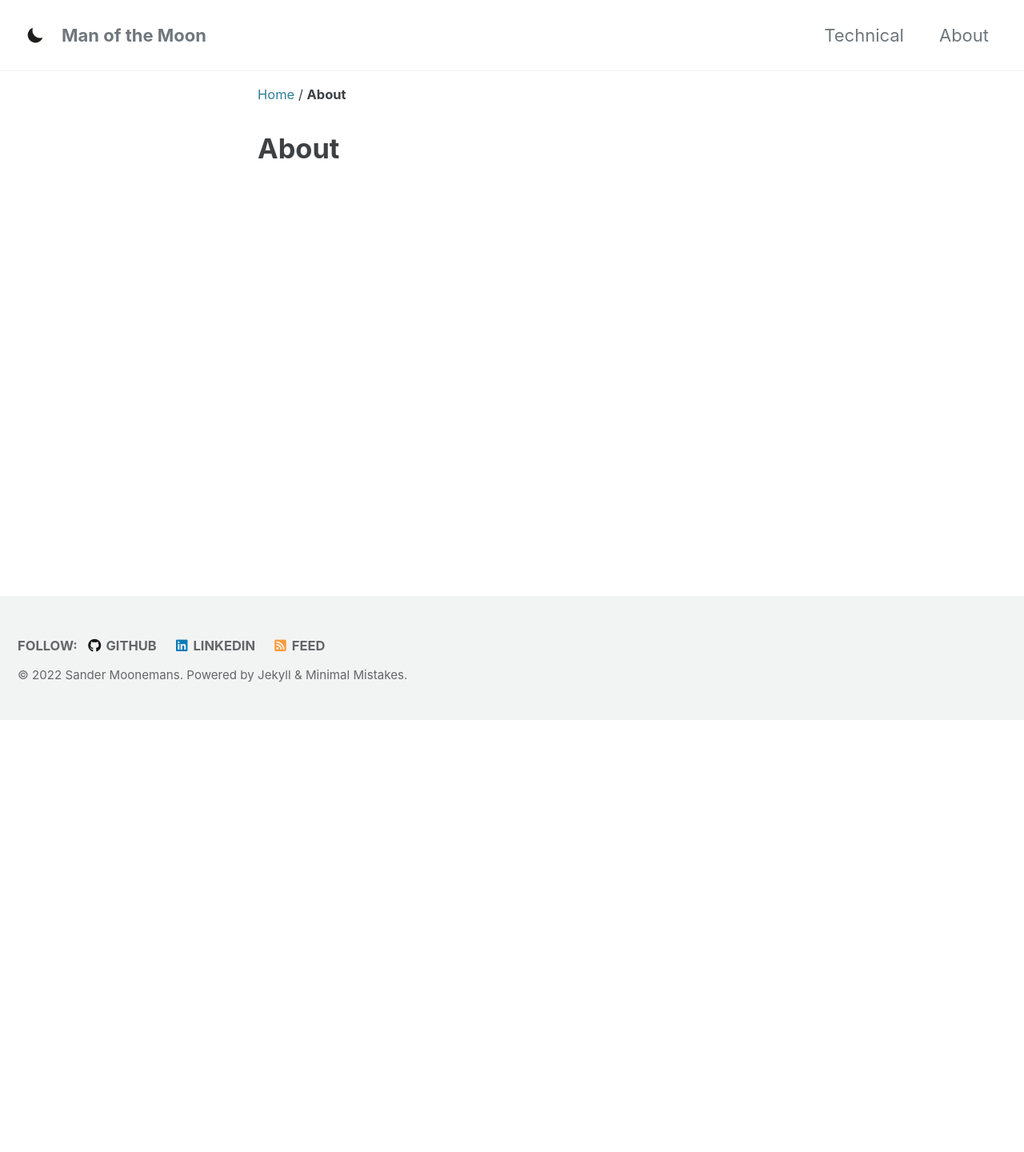
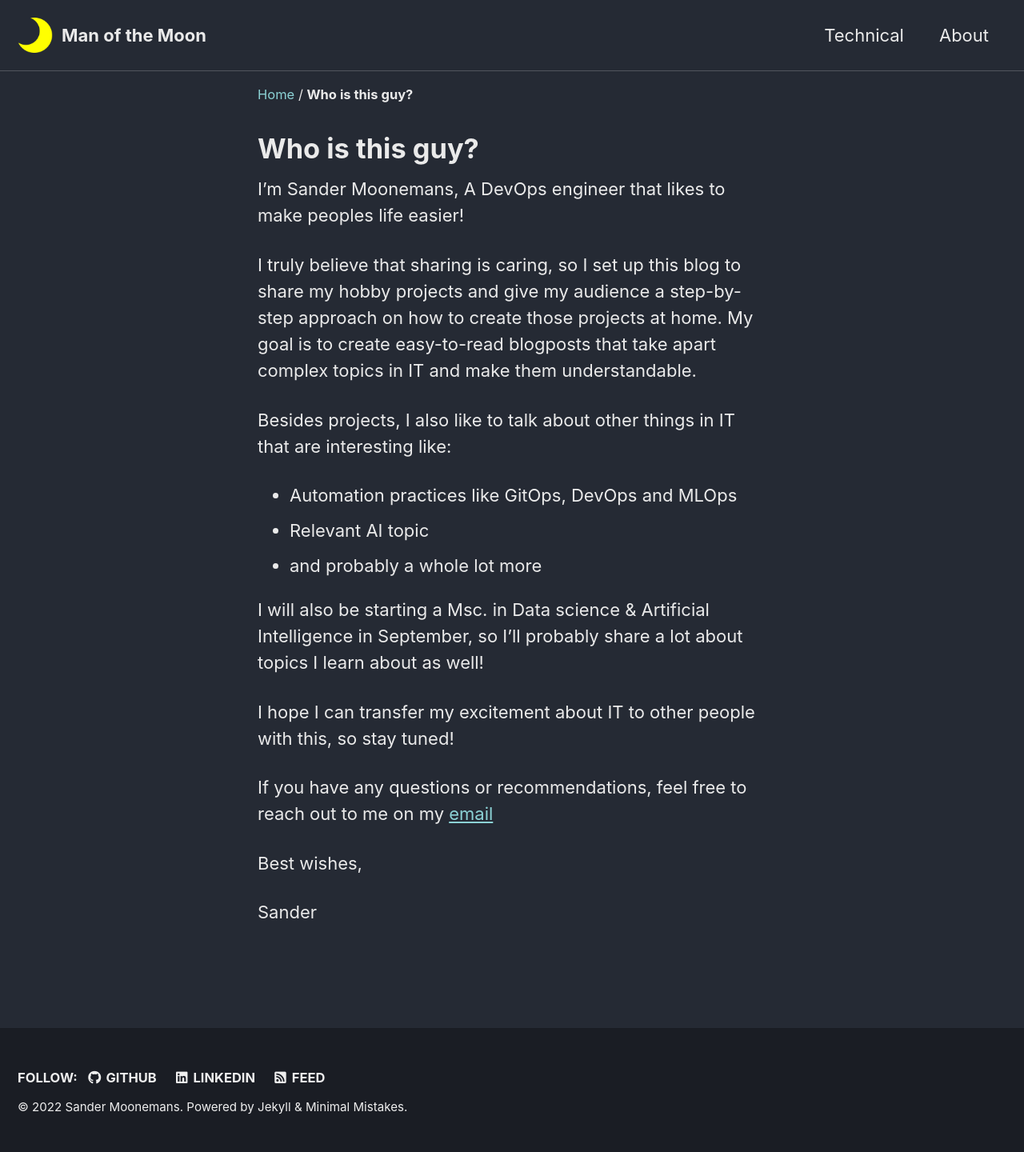
Before and after one commit to SanderMoon/jekyll-blog, a Jekyll site: the page built from _pages/about.md, in a window 1280 px wide. Shown: the whole page at 80% size. Built offline with Jekyll 4.4.1, drawn with Linux system fonts in a browser that asks for light colours; cached includes are drawn as plain includes; before the commit the page ends 900 px from its top, so only the background shows below that.

Commit message:
added about page and changed theme

```diff
--- a/_config.yml
+++ b/_config.yml
@@ -12,7 +12,7 @@
 
 # theme                  : "minimal-mistakes-jekyll"
 # remote_theme           : "mmistakes/minimal-mistakes"
-minimal_mistakes_skin    : "default" # "air", "aqua", "contrast", "dark", "dirt", "neon", "mint", "plum", "sunrise"
+minimal_mistakes_skin    : "dark" # "air", "aqua", "contrast", "dark", "dirt", "neon", "mint", "plum", "sunrise"
 
 # Site Settings
 locale                   : "en-US"
@@ -25,7 +25,7 @@ url                      : https://manofthemoon.nl
 baseurl                  : # the subpath of your site, e.g. "/blog"
 repository               : # GitHub username/repo-name e.g. "mmistakes/minimal-mistakes"
 teaser                   : # path of fallback teaser image, e.g. "/assets/images/500x300.png"
-logo                     : "/assets/images/moon_icon-64x64.png"
+logo                     : "/assets/images/moon-icon.jpg"
 masthead_title           : # overrides the website title displayed in the masthead, use " " for no title
 breadcrumbs              : true # true, false (default)
 words_per_minute         : 200
--- a/_pages/about.md
+++ b/_pages/about.md
@@ -1,5 +1,25 @@
 ---
 layout: single
-title:  About
+title: Who is this guy?
 permalink: /about/
 ---
+
+I'm Sander Moonemans, A DevOps engineer that likes to make peoples life easier!
+
+I truly believe that sharing is caring, so I set up this blog to share my hobby projects and give my audience a step-by-step approach on how to create those projects at home.
+My goal is to create easy-to-read blogposts that take apart complex topics in IT and make them understandable.
+
+Besides projects, I also like to talk about other things in IT that are interesting like:
+- Automation practices like GitOps, DevOps and MLOps
+- Relevant AI topic
+- and probably a whole lot more
+
+I will also be starting a Msc. in Data science & Artificial Intelligence in September, so I'll probably share a lot about topics I learn about as well!
+
+I hope I can transfer my excitement about IT to other people with this, so stay tuned!
+
+If you have any questions or recommendations, feel free to reach out to me on my [email](sander.moonemans@gmail.com)
+
+Best wishes,
+
+Sander
--- a/_posts/2022-04-20-installing-argocd.markdown
+++ b/_posts/2022-04-20-installing-argocd.markdown
@@ -1,9 +1,11 @@
 ---
 layout: single
 title:  "Installing ArgoCD on Raspberry Pi 4 with microk8s"
-date:   2022-01-13 13:30:05 +0100
+date:   2022-04-20 13:30:05 +0100
 categories: Technical
 toc: true
+header:
+  teaser: /assets/images/argo-teaser.png
 ---
 
 Currently this website is running on my Raspberry Pi cluster at home.
```
Also changed, not shown: assets/images/argo-teaser.png (added), assets/images/jekyll-teaser.png (added), assets/images/moon-icon.jpg (added), assets/images/moon_icon-64x64.png (deleted).
